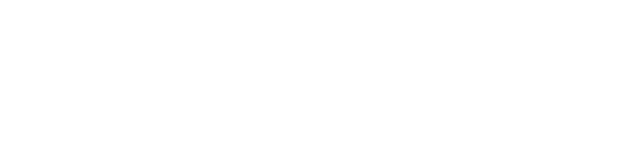
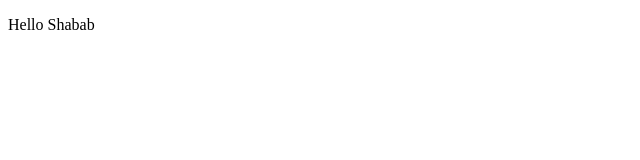
Before and after one commit to alishabab/projectshabab, a plain HTML site: page index.html in a window 1280 px wide. Shown: the whole page, without its empty margins (0-640 px from the left). Drawn offline with Linux system fonts and the light colour scheme.

Commit message:
first change

```diff
--- a/index.html
+++ b/index.html
@@ -7,6 +7,7 @@
   </head>
 
   <body>
+    <p>Hello Shabab</p>
     <script src="https://cdn.freecodecamp.org/testable-projects-fcc/v1/bundle.js"></script>
 
     <!--
```
